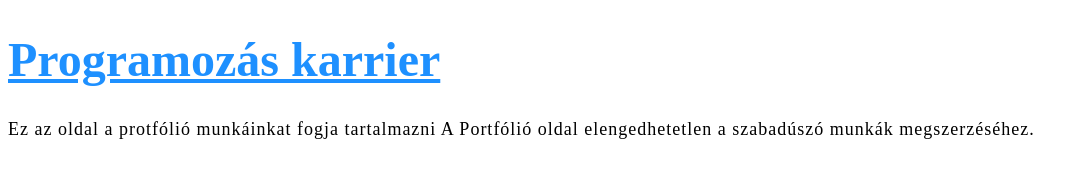
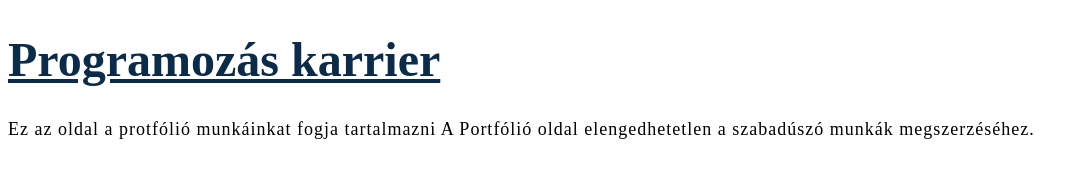
Before and after one commit to kovacsnandor/portfolio-oldal, a plain HTML site: page index.html in a window 1280 px wide. Shown: the whole page, without its empty margins (0-1087 px from the left). Drawn offline with Linux system fonts and the light colour scheme.

Commit message:
h1 szín megváltoztatása

```diff
--- a/css/styles.css
+++ b/css/styles.css
@@ -3,7 +3,7 @@ html {
 }
 
 h1 {
-    color: dodgerblue;
+    color: rgb(11, 43, 75);
     text-decoration: underline;
     font-size: 4.8rem;
 }
```
